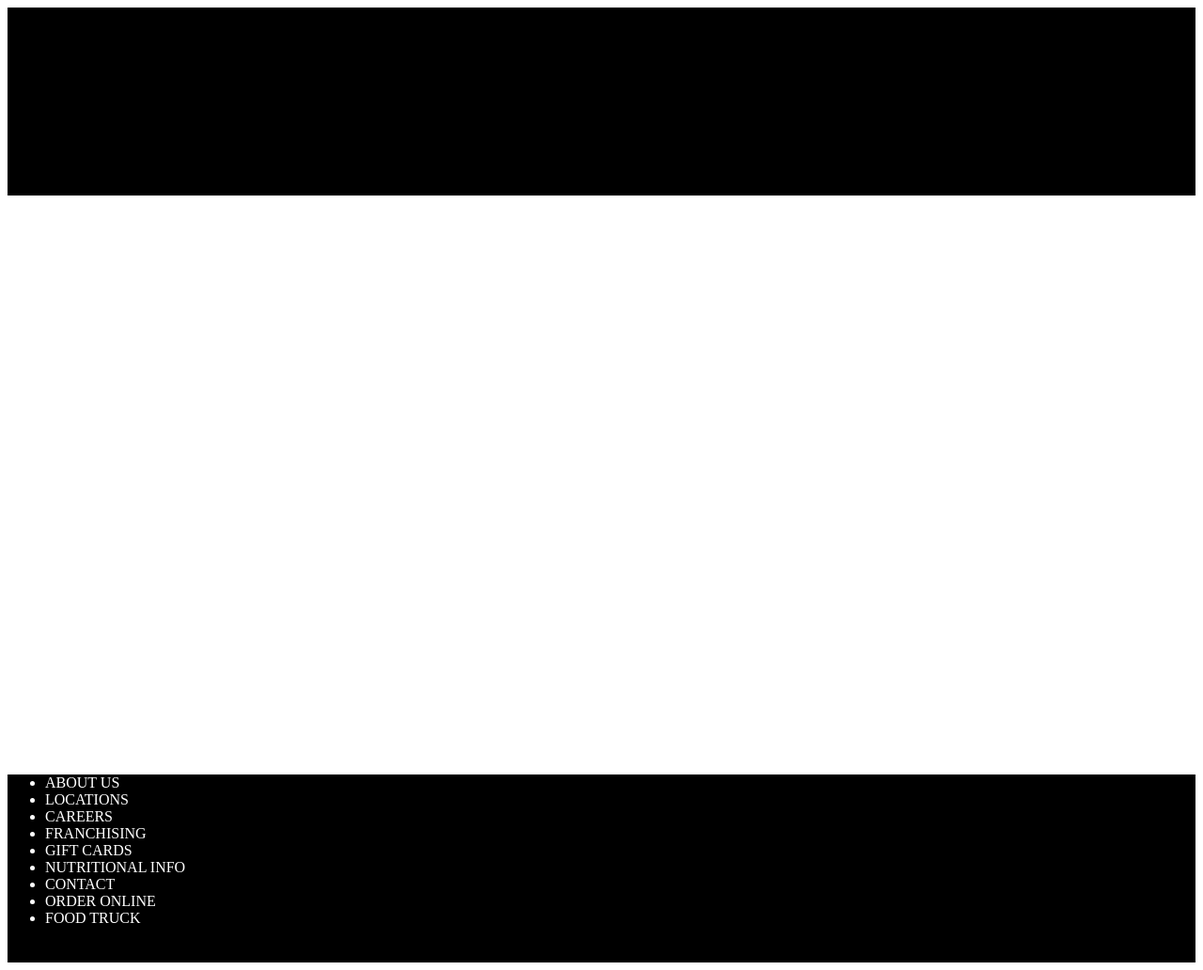
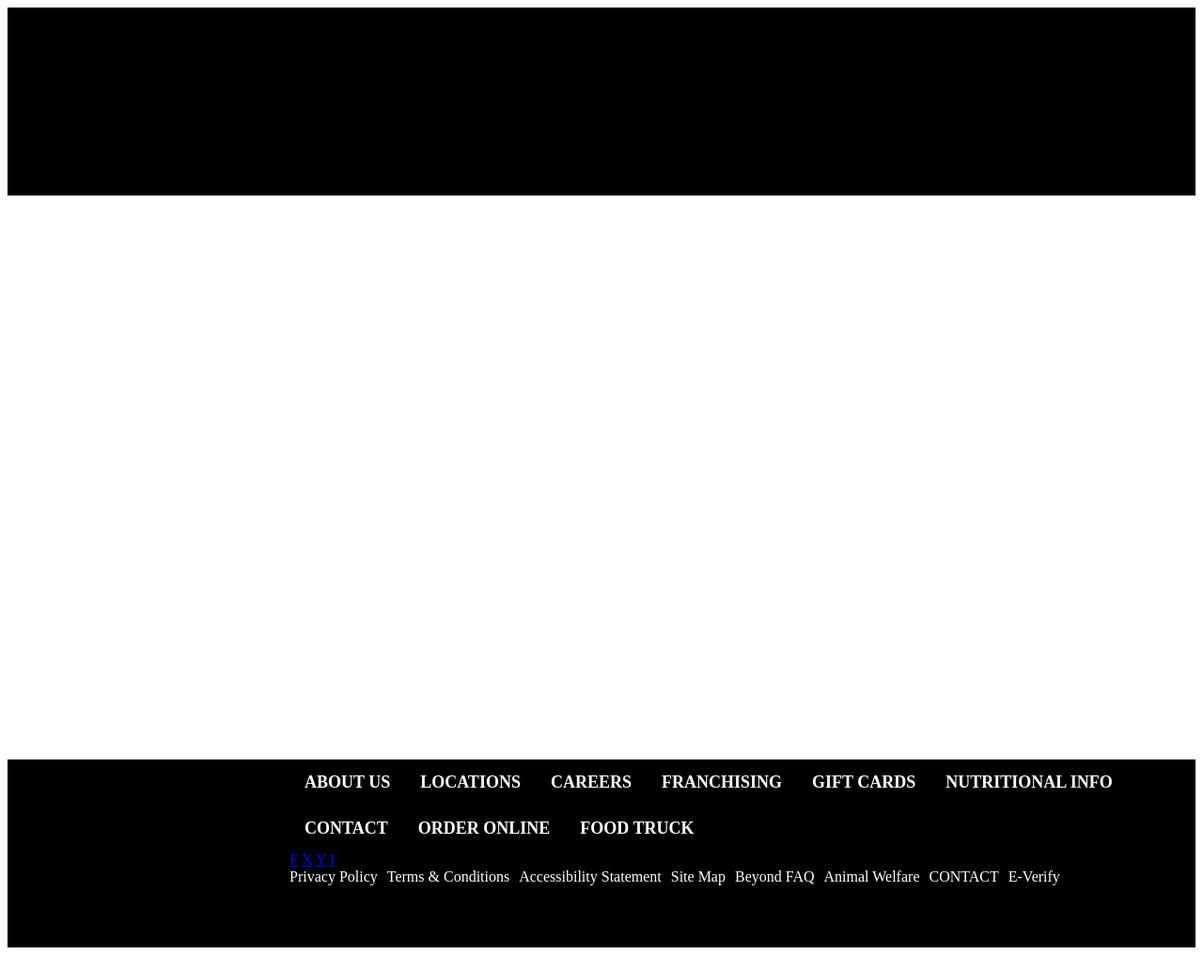
Before and after one commit to NoMeeseeks/Practicas-Web, a plain HTML site: page Proyectos/carls-web/index.html in a window 1280 px wide. Shown: the whole page at 94% size. Drawn offline with Linux system fonts and the light colour scheme.

Commit message:
cambios en el footer parte 2

```diff
--- a/Proyectos/carls-web/index.html
+++ b/Proyectos/carls-web/index.html
@@ -5,6 +5,33 @@
     <meta charset="UTF-8">
     <meta name="viewport" content="width=device-width, initial-scale=1.0">
     <title>Carls Jr.</title>
+    <style>
+        .flex-container {
+            display: flex;
+            flex-wrap: nowrap;
+        }
+
+        ul {
+            list-style-type: none;
+            margin: 0;
+            padding: 0;
+            overflow: hidden;
+        }
+
+        li {
+            float: left;
+        }
+
+        li a {
+            font-size: large;
+            font-weight: bold;
+            display: block;
+            color: white;
+            text-align: center;
+            padding: 14px 16px;
+            text-decoration: none;
+        }
+    </style>
 </head>
 
 <body>
@@ -18,22 +45,48 @@
 
     </div>
     <!-- ========== Start Footer ========== -->
-    <footer style="height: 200px; background-color: black;" class="flex-container">
-        <div>
-
-        </div>
-        <div style="color: white; ">
-            <ul>
-                <li>ABOUT US</li>
-                <li>LOCATIONS</li>
-                <li>CAREERS</li>
-                <li>FRANCHISING</li>
-                <li>GIFT CARDS</li>
-                <li>NUTRITIONAL INFO</li>
-                <li>CONTACT</li>
-                <li>ORDER ONLINE</li>
-                <li>FOOD TRUCK</li>
-            </ul>
+    <footer style="height: 200px; background-color: black;">
+        <div class="flex-container">
+            <div>
+                <svg src="/shared/svg/carls_jr_logo.svg" class="w-100 ft-logo" alt=""></svg>
+            </div>
+            <div style="color: white; ">
+                <div>
+                    <ul>
+                        <li><a>ABOUT US</a></li>
+                        <li><a>LOCATIONS</a></li>
+                        <li><a>CAREERS</a></li>
+                        <li><a>FRANCHISING</a></li>
+                        <li><a>GIFT CARDS</a></li>
+                        <li><a>NUTRITIONAL INFO</a></li>
+                        <li><a>CONTACT</a></li>
+                        <li><a>ORDER ONLINE</a></li>
+                        <li><a>FOOD TRUCK</a></li>
+                    </ul>
+                </div>
+                <div>
+                    <a href="https://www.facebook.com/carlsjr/"><i class="fa-brands fa-facebook-f"></i><span
+                            class="sr-only">F</span></a>
+                    <a href="https://www.facebook.com/carlsjr/"><i class="fa-brands fa-facebook-f"></i><span
+                            class="sr-only">X</span></a>
+                    <a href="https://www.facebook.com/carlsjr/"><i class="fa-brands fa-facebook-f"></i><span
+                            class="sr-only">Y</span></a>
+                    <a href="https://www.facebook.com/carlsjr/"><i class="fa-brands fa-facebook-f"></i><span
+                            class="sr-only">I</span></a>
+                </div>
+                <div>
+                    <ul>
+                        <li style="padding-right: 10px;">Privacy Policy</li>
+                        <li style="padding-right: 10px;">Terms & Conditions</li>
+                        <li style="padding-right: 10px;">Accessibility Statement</li>
+                        <li style="padding-right: 10px;">Site Map</li>
+                        <li style="padding-right: 10px;">Beyond FAQ</li>
+                        <li style="padding-right: 10px;">Animal Welfare</li>
+                        <li style="padding-right: 10px;">CONTACT</li>
+                        <li style="padding-right: 10px;">E-Verify</li>
+                    </ul>
+                </div>
+            </div>
         </div>
     </footer>
     <!-- ========== End Footer ========== -->
```
Also changed, not shown: shared/svg/carls_jr_logo.svg (added).
